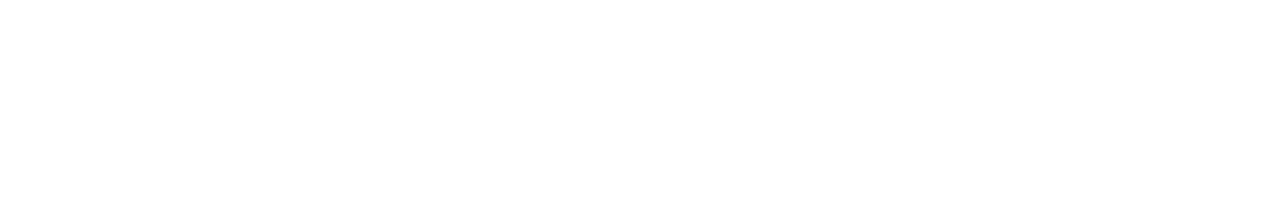
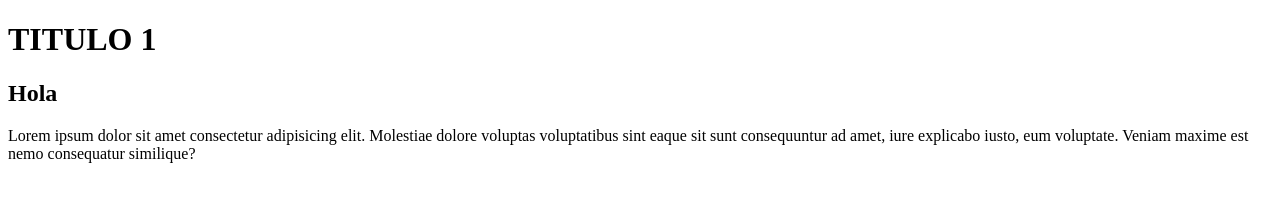
Before and after one commit to TinchoOlmedo/Clase-Git, a plain HTML site: page index.html in a window 1280 px wide. Drawn offline with Linux system fonts and the light colour scheme.

Commit message:
Primer codigo

```diff
--- a/estilos.css
+++ b/estilos.css
@@ -0,0 +1,3 @@
+div {
+    background-color: grey;
+}
--- a/index.html
+++ b/index.html
@@ -3,9 +3,14 @@
 <head>
     <meta charset="UTF-8">
     <meta name="viewport" content="width=device-width, initial-scale=1.0">
-    <title>Document</title>
+    <title>Primera prueba git </title>
 </head>
 <body>
+    <h1>TITULO 1</h1>
+    <div>
+        <h2>Hola</h2>
+        <p>Lorem ipsum dolor sit amet consectetur adipisicing elit. Molestiae dolore voluptas voluptatibus sint eaque sit sunt consequuntur ad amet, iure explicabo iusto, eum voluptate. Veniam maxime est nemo consequatur similique?</p>
+    </div>
 
 </body>
 </html>
```
